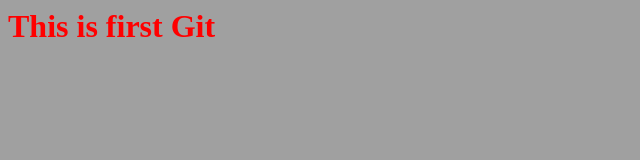
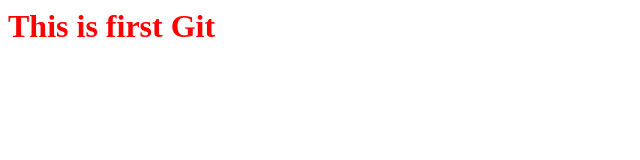
Before and after one commit to developerpro111-debug/project, a plain HTML site: page index.html in a window 1280 px wide. Shown: the whole page, without its empty margins (0-640 px from the left). Drawn offline with Linux system fonts and the light colour scheme.

Commit message:
Update style.css

```diff
--- a/style.css
+++ b/style.css
@@ -1,4 +1,4 @@
 body{
   color: #ff0000;
-  background: #a0a0a0;
+  background: #fff;
 }
```
